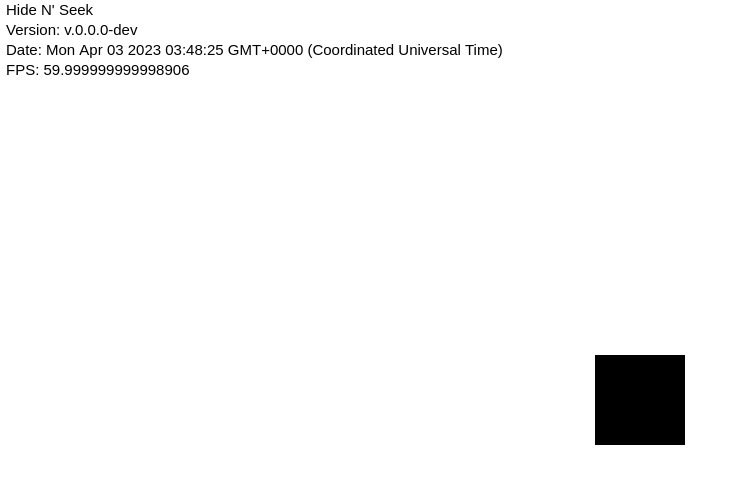
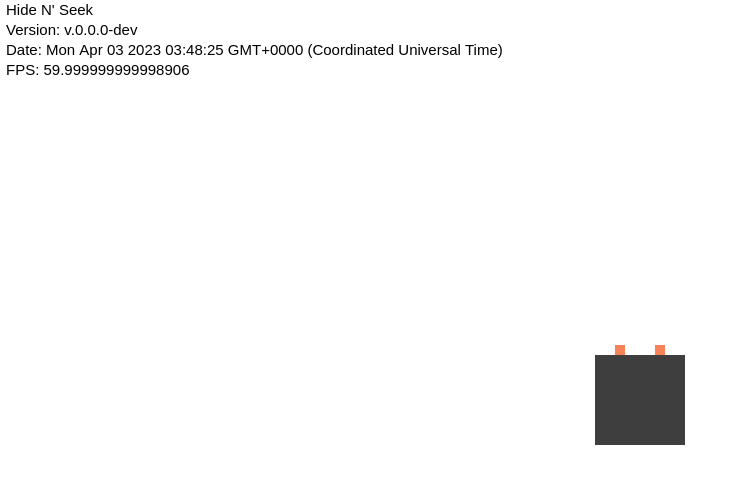
Before and after one commit to GJZ26/HideNSeek, a website with bundled scripts: page src/view/index.html in a window 1280 px wide. Shown: the whole page, without its empty margins (0-741 px from the left). Built offline with nearby package versions, Linux system fonts and the light colour scheme.

Commit message:
Turn to pointer position

```diff
--- a/src/script/character/Player.js
+++ b/src/script/character/Player.js
@@ -1,5 +1,5 @@
 export class Player {
-    x; y; width; heigh; speed; normalized_speed;
+    x; y; width; heigh; speed; normalized_speed; angle;
 
     goingTo = {
         UP: false,
@@ -31,20 +31,17 @@ export class Player {
         ]
     }
 
-    constructor(width, heigh, speed=5) {
+    constructor(width, heigh, speed = 8) {
         this.speed = speed
 
         // this.normalized_speed = (speed/(Math.sqrt((speed*speed)+(speed*speed))))*speed
-        this.normalized_speed = speed/Math.sqrt(2)
+        this.normalized_speed = speed / Math.sqrt(2)
 
         this.width = width;
         this.heigh = heigh;
 
         this.x = (window.innerWidth / 2) - (this.width / 2);
         this.y = (window.innerHeight / 2) - (this.heigh / 2);
-
-        console.log(speed)
-        console.log(this.normalized_speed)
     }
 
 
@@ -53,8 +50,22 @@ export class Player {
      * @param {CanvasRenderingContext2D} ctx
      */
     draw(ctx) {
-        ctx.fillStyle = 'black'
+
+        ctx.save()
+
+        ctx.translate(this.x + this.width / 2, this.y + this.heigh / 2)
+        ctx.rotate(this.angle)
+        ctx.translate(-(this.x + this.width / 2), -(this.y + this.heigh / 2))
+
+        ctx.fillStyle = "#3E3E3E"
         ctx.fillRect(this.x, this.y, this.width, this.heigh)
+
+        // ojitos
+        ctx.fillStyle = '#F88257'
+        ctx.fillRect(this.x + 20, this.y - 10, 10, 10);
+        ctx.fillRect(this.x + this.width - 30, this.y - 10, 10, 10);
+
+        ctx.restore()
     }
 
     move(key, eventType) {
@@ -76,7 +87,7 @@ export class Player {
             this.goingTo.RIGHT = eventType === 'keydown'
         }
 
-        if((this.goingTo.UP || this.goingTo.DOWN)&&(this.goingTo.LEFT || this.goingTo.RIGHT)){
+        if ((this.goingTo.UP || this.goingTo.DOWN) && (this.goingTo.LEFT || this.goingTo.RIGHT)) {
             localSpeed = this.normalized_speed
         }
 
@@ -86,4 +97,9 @@ export class Player {
         if (this.goingTo.RIGHT) this.x += localSpeed;
 
     }
+
+    turn(x, y) {
+        this.angle = Math.atan2(y - (this.y + this.heigh / 2), x - (this.x + this.width / 2)) + 1.5708
+    }
+
 }
--- a/src/script/main.js
+++ b/src/script/main.js
@@ -1,4 +1,4 @@
-import { Player } from "./character/Player.js"
+import { Player } from "./Character/Player.js"
 import { Scene } from "./Scene/Scene.js"
 import { Performance } from "./various/Performance.js"
 
@@ -13,7 +13,7 @@ if (canvas.nodeName !== "CANVAS") {
 }
 
 const scene = new Scene(canvas)
-const player1 = new Player(90, 90)
+const player1 = new Player(90, 90,10)
 const performance = new Performance();
 
 scene.config(window.innerWidth - 1, window.innerHeight - 1)
@@ -37,6 +37,10 @@ window.addEventListener('keyup', (e) => {
     player1.move(e, e.type)
 })
 
+window.addEventListener('mousemove',(e)=>{
+    player1.turn(e.clientX,e.clientY)
+})
+
 function update() {
     scene.clear()
     scene.draw()
```
Also changed, not shown: src/view/index.html (+21 -1 lines).
